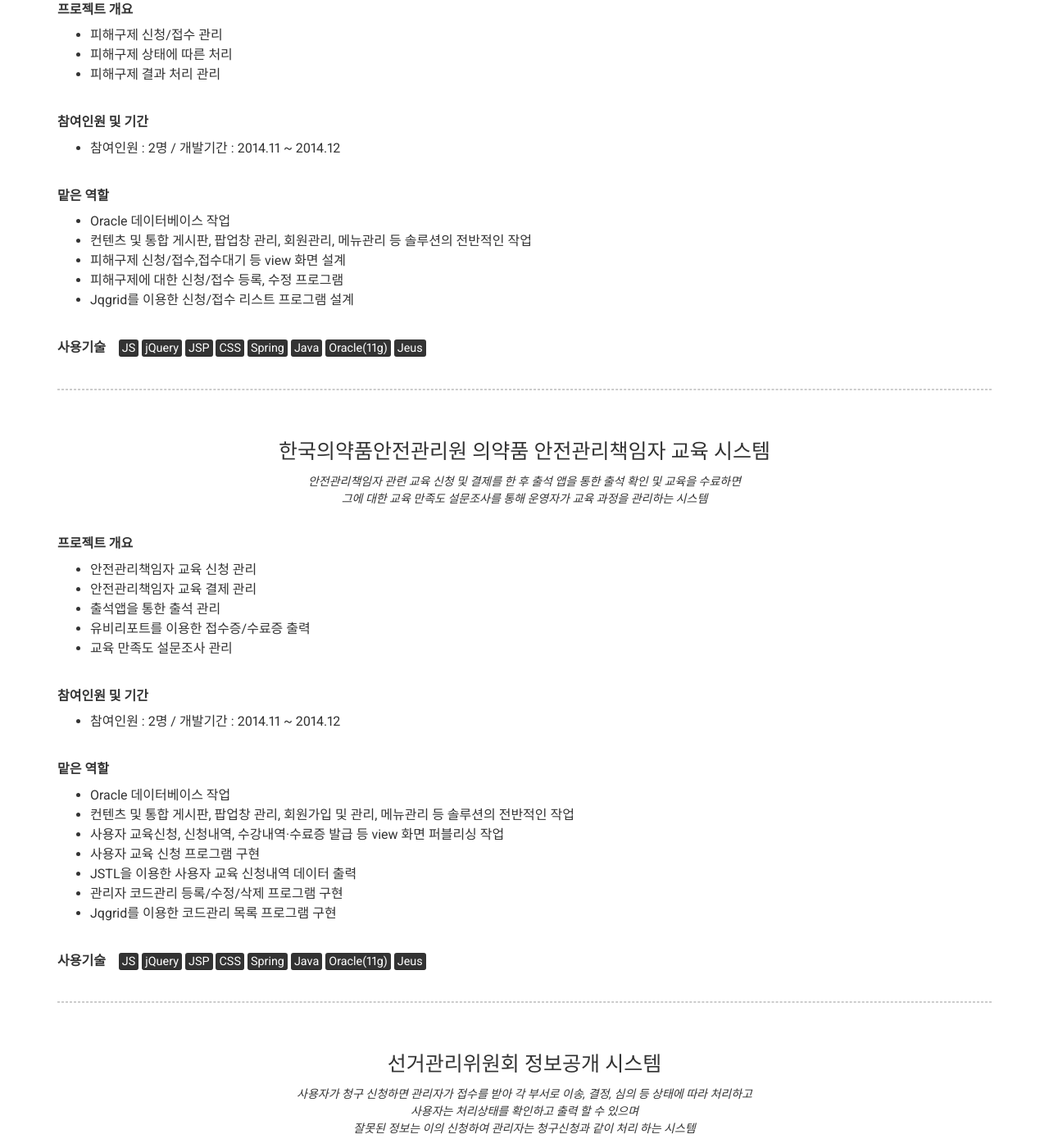
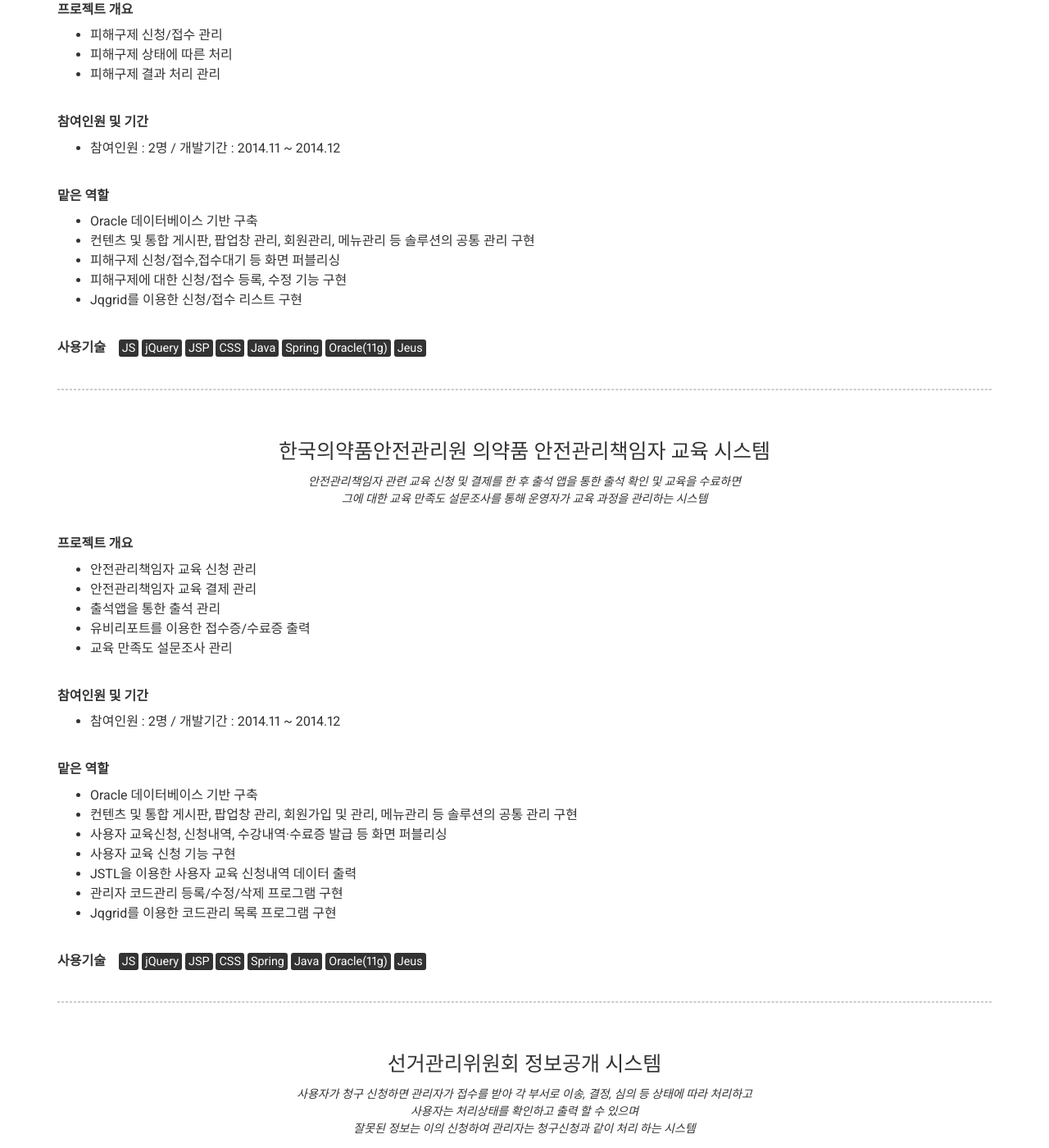
Before and after one commit to gpal1126/gpal1126.github.io, a Jekyll site: the page built from index.md, in a window 1280 px wide and 1400 px high, scrolled down 4880 px. Shown: the whole window at 82% size. Built offline with Jekyll 4.4.1, drawn with Linux system fonts in a browser that asks for light colours; nearby versions of some CDN libraries; some of the changed text lies outside the part shown.

Commit message:
프로젝트 내용 수정, 이력 날짜 수정

```diff
--- a/_data/education.yml
+++ b/_data/education.yml
@@ -11,7 +11,7 @@
 
 - layout: left
   name: 한양여자대학교
-  dates: 2011 - 2020
+  dates: 2011 - 2014
   qualification: 컴퓨터정보과
   # quote: >
   #  Short institution or course description (optional)
--- a/_data/projects.yml
+++ b/_data/projects.yml
@@ -30,7 +30,7 @@
     - cheerio 모듈로 전체 드래그를 이용한 상품 정보 스크래핑
     - puppeteer 모듈로 상품 페이지 URL 접근으로 상품 정보 크롤링 구현
     - cache 메모리와 SMS 발송을 이용한 휴대폰 번호 인증, 주문 관련 내용 카카오 알림톡 기능 구현
-    - 네이버 파파고 NMT API를 이용한 번역, 로마자 변환
+    - 네이버 파파고 NMT API를 이용한 상품 데이터 번역, 로마자 변환
     - 네이버 아이디로 로그인 적용
     - multer를 이용한 업로드 구현
     - summernote를 이용한 게시판 작성, tui-grid를 이용한 리스트, 공통 게시판 구현
@@ -98,7 +98,7 @@
   description: | # this will include new lines to allow paragraphs
     <b>프로젝트 개요</b>
     - 입문부터 상급코스까지 다양한 컨텐츠를 통해 한글을 보다 쉽게 배울 수 있도록 서비스 제공
-    - 학습하는 챕터 북마크 기능와 단어 저장 기능 관리
+    - 학습하는 챕터 북마크 기능과 단어 저장 기능 관리
     - 학습하는 스터디마다 로그를 남겨 학습 히스토리 관리
     - 챕터 별 테스트를 통한 성적 통계 관리
     - 코스 별 테스트를 통해 점수를 기록하여 실력 관리
@@ -219,8 +219,8 @@
   link:
   # github: Github page for project (eg. sproogen/modern-resume-theme)(optional)
   quote: >
-    의약품 부작용 피해구제에 대한 신청/접수 하면 상태에 따라<br/>
-    신청/접수 – 접수대기 – 조사 – 조회 – 반려로 나타나고 사용자가 처리결과를 조회하는 시스템
+    의약품 부작용 피해구제에 대한 신청을 하면 상태에 따라<br/>
+    접수대기 – 조사 – 조회 – 반려로 나타나고 사용자가 처리결과를 조회하는 시스템
 
   description: | # this will include new lines to allow paragraphs
     <b>프로젝트 개요</b>
@@ -236,17 +236,17 @@
     <br/>
 
     <b>맡은 역할</b>
-    - Oracle 데이터베이스 작업
-    - 컨텐츠 및 통합 게시판, 팝업창 관리, 회원관리, 메뉴관리 등 솔루션의 전반적인 작업
-    - 피해구제 신청/접수,접수대기 등 view 화면 설계
-    - 피해구제에 대한 신청/접수 등록, 수정 프로그램
-    - Jqgrid를 이용한 신청/접수 리스트 프로그램 설계
+    - Oracle 데이터베이스 기반 구축
+    - 컨텐츠 및 통합 게시판, 팝업창 관리, 회원관리, 메뉴관리 등 솔루션의 공통 관리 구현
+    - 피해구제 신청/접수,접수대기 등 화면 퍼블리싱
+    - 피해구제에 대한 신청/접수 등록, 수정 기능 구현
+    - Jqgrid를 이용한 신청/접수 리스트 구현
     <br/>
     <br/>
 
     <b>사용기술</b>
     &nbsp;&nbsp;
-    <mark>JS</mark> <mark>jQuery</mark> <mark>JSP</mark> <mark>CSS</mark> <mark>Spring</mark> <mark>Java</mark> <mark>Oracle(11g)</mark> <mark>Jeus</mark>
+    <mark>JS</mark> <mark>jQuery</mark> <mark>JSP</mark> <mark>CSS</mark> <mark>Java</mark> <mark>Spring</mark> <mark>Oracle(11g)</mark> <mark>Jeus</mark>
 
 
   # proj_img: ./img/karp/1.png
@@ -276,10 +276,10 @@
     <br/>
 
     <b>맡은 역할</b>
-    - Oracle 데이터베이스 작업
-    - 컨텐츠 및 통합 게시판, 팝업창 관리, 회원가입 및 관리, 메뉴관리 등 솔루션의 전반적인 작업
-    - 사용자 교육신청, 신청내역, 수강내역·수료증 발급 등 view 화면 퍼블리싱 작업
-    - 사용자 교육 신청 프로그램 구현
+    - Oracle 데이터베이스 기반 구축
+    - 컨텐츠 및 통합 게시판, 팝업창 관리, 회원가입 및 관리, 메뉴관리 등 솔루션의 공통 관리 구현
+    - 사용자 교육신청, 신청내역, 수강내역·수료증 발급 등 화면 퍼블리싱
+    - 사용자 교육 신청 기능 구현
     - JSTL을 이용한 사용자 교육 신청내역 데이터 출력
     - 관리자 코드관리 등록/수정/삭제 프로그램 구현
     - Jqgrid를 이용한 코드관리 목록 프로그램 구현
```
